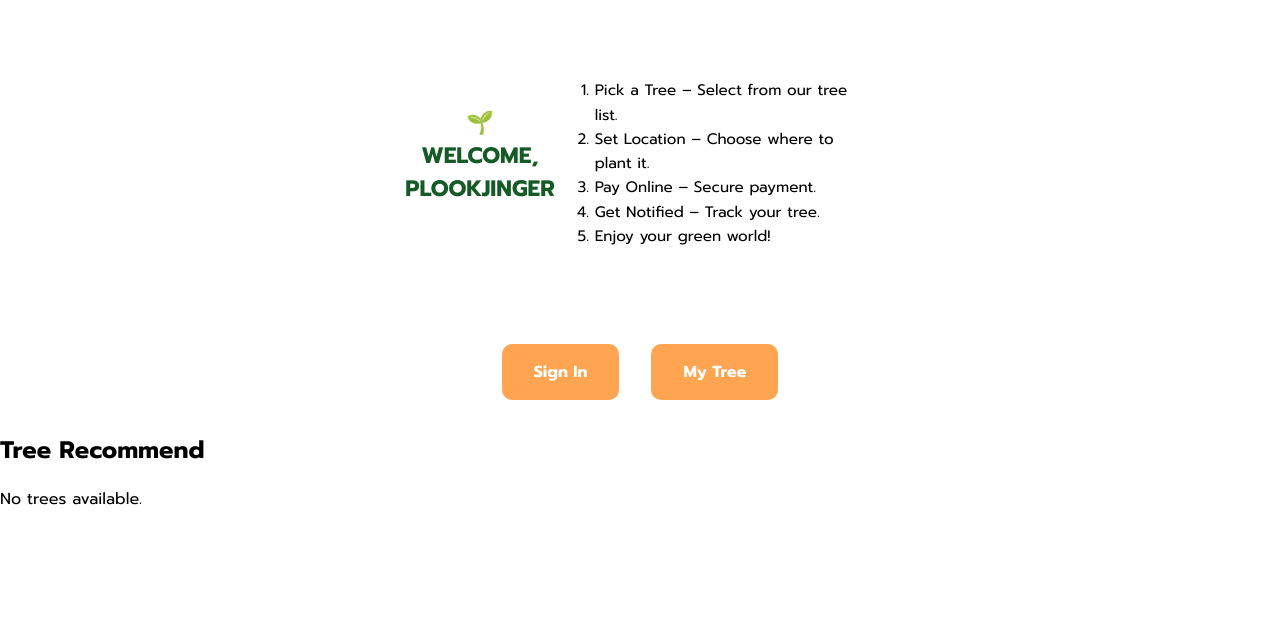
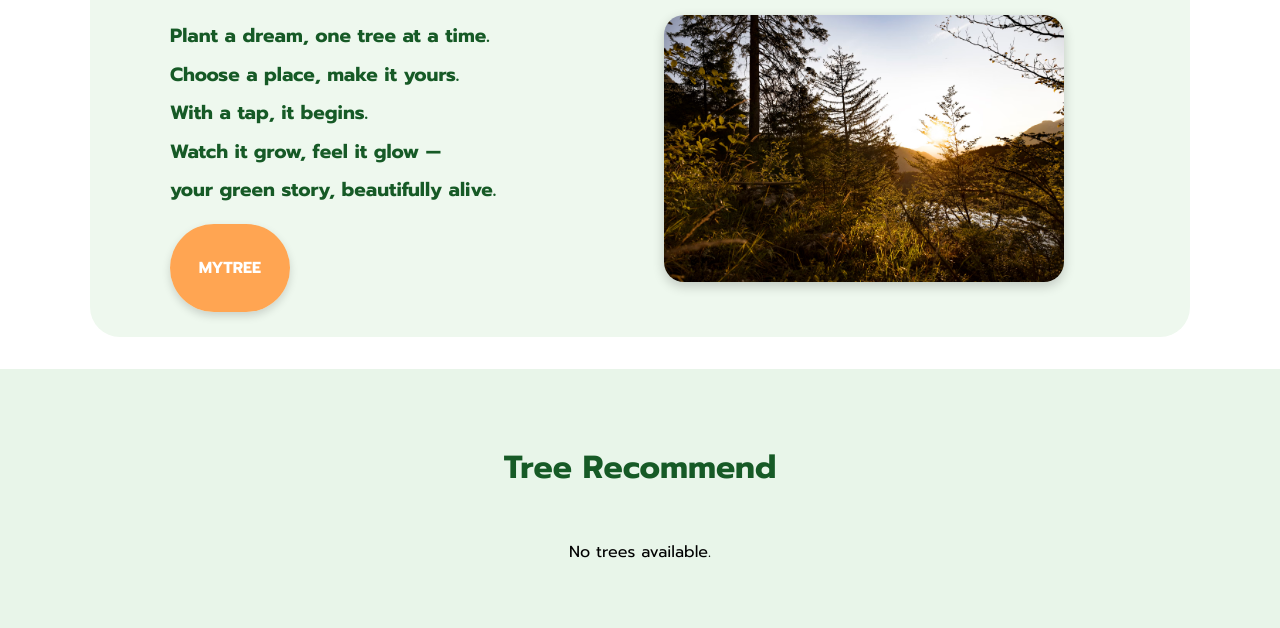
Before and after one commit to Kanokpond-A/dsi202_2025, a Django app: page /home/ in a window 1280 px wide. Shown: the part 401-1029 px from the top of the page. Before the commit the page ends 906 px from the top, so only its background shows below. Run offline with Django 4.2, Linux system fonts and the light colour scheme.

Commit message:
ีupdate

```diff
--- a/myproject/myapp/templates/aboutus.html
+++ b/myproject/myapp/templates/aboutus.html
@@ -149,9 +149,9 @@
   </div>
 
   <div class="footer">
-    <span>📧 hello@reallygreatsite.com</span>
-    <span>📞 +123-456-7890</span>
-    <span>📍 123 Anywhere St., Any City</span>
+    <span>📧 kanokpond.ana@dome.tu.ac.th</span>
+    <span>📞 061-269-8284</span>
+    <span>📍 99 หมู่ที่ 18 ถ. พหลโยธิน ตำบล คลองหนึ่ง อำเภอคลองหลวง ปทุมธานี 12120</span>
   </div>
 
   <!-- PROFILE MENU DROPDOWN -->
--- a/myproject/myapp/templates/home.html
+++ b/myproject/myapp/templates/home.html
@@ -80,14 +80,15 @@
             justify-content: center;
             gap: 2rem;
             flex-wrap: wrap;
+            margin-bottom: -4rem;
         }
 
         .hero-btn {
             background: white;
             color: #165a26;
-            padding: 1rem 1.8rem;
+            padding: 2rem 1.8rem;
             font-weight: bold;
-            border-radius: 20px;
+            border-radius: 50px;
             text-decoration: none;
             font-size: 1rem;
             box-shadow: 0 4px 8px rgba(0, 0, 0, 0.15);
@@ -96,78 +97,51 @@
         /* WELCOME SECTION */
         .welcome-section {
             display: flex;
-            justify-content: center;
+            justify-content: space-between;
             align-items: center;
-            flex-wrap: wrap;
+            padding: 3rem 5rem;
+            background: #eef8ee;
+            border-radius: 30px;
+            margin: 2rem auto;
+            max-width: 1100px;
+            gap: 3rem;
+            margin-top: 3rem;
+        }
+
+        .welcome-steps {
+            flex: 1;
+            font-size: 1.2rem;
+            line-height: 2;
+            font-weight: 600;
+            color: #165a26;
+        }
+
+        .welcome-steps p {
+            margin: 0;
+        }
+
+        .welcome-image {
+            flex: 1;
+        }
+
+        .welcome-image img {
+            width: 100%;
+            max-width: 400px;
+            border-radius: 20px;
+            box-shadow: 0 4px 12px rgba(0, 0, 0, 0.2);
+        }
+
+
+
+        .recommend-section {
+            background-color: #e8f5e9;
             padding: 3rem 2rem;
             text-align: center;
         }
 
-        .welcome-left {
-            font-size: 1.4rem;
+        .recommend-section h2 {
+            font-size: 2rem;
             color: #165a26;
-            font-weight: bold;
-        }
-
-        .welcome-steps {
-            max-width: 320px;
-            font-size: 0.95rem;
-            text-align: left;
-            margin-top: 1rem;
-            line-height: 1.6;
-        }
-
-        .button-section {
-            display: flex;
-            justify-content: center;
-            gap: 2rem;
-            margin: 2rem auto;
-            flex-wrap: wrap;
-        }
-
-        .btn {
-            background-color: #FFA552;
-            color: white;
-            padding: 1rem 2rem;
-            font-weight: bold;
-            font-size: 1rem;
-            border: none;
-            border-radius: 10px;
-            cursor: pointer;
-            text-decoration: none;
-        }
-
-        @media (max-width: 768px) {
-            .hero-content h1 {
-                font-size: 1.2rem;
-            }
-
-            .hero-btn {
-                padding: 0.8rem 1.5rem;
-            }
-
-            .welcome-section {
-                flex-direction: column;
-                text-align: center;
-            }
-
-            .welcome-steps {
-                text-align: center;
-            }
-
-
-            .recommend-section {
-                background-color: #FFA552;
-                padding: 3rem 2rem;
-                border-top-left-radius: 40px;
-                border-top-right-radius: 40px;
-                margin-top: 3rem;
-                text-align: center;
-            }
-
-            .recommend-section h2 {
-                color: #165a26;
-                font-size: 1.8rem;
             margin-bottom: 2rem;
         }
 
@@ -231,7 +205,7 @@
         </div>
 
         <div class="hero-content">
-            <h1>Let's plant trees together for a greener, happier future.</h1>
+            <h1>WELCOME, PLOOKJINGER</h1>
             <div class="hero-buttons">
                 <a href="/trees/" class="hero-btn">TREE & EQUIPMENT</a>
                 <a href="/about/" class="hero-btn">ABOUT US</a>
@@ -240,26 +214,27 @@
     </div>
 
     <!-- WELCOME SECTION -->
+
   <section class="welcome-section">
-        <div class="welcome-left">
-            🌱<br>WELCOME,<br>PLOOKJINGER
+    <div class="welcome-steps">
+      <p>Plant a dream, one tree at a time.<br>
+        Choose a place, make it yours.<br>
+        With a tap, it begins.<br>
+        Watch it grow, feel it glow —<br>
+        your green story, beautifully alive.</p>
+      <br>
+      <a href="/mytree/" class="hero-btn" style="background:#FFA552; color:white;">MYTREE</a>
     </div>
-        <div class="welcome-steps">
-            <ol>
-                <li>Pick a Tree – Select from our tree list.</li>
-                <li>Set Location – Choose where to plant it.</li>
-                <li>Pay Online – Secure payment.</li>
-                <li>Get Notified – Track your tree.</li>
-                <li>Enjoy your green world!</li>
-            </ol>
+    <div class="welcome-image">
+      <img src="/static/images/photo-1612819386413-1ab650e32510.avif" alt="tree and sunrise">
     </div>
   </section>
 
-    <!-- SIGN IN / MY TREE -->
+    <!-- SIGN IN / MY TREE
     <div class="button-section">
         <a href="/login/" class="btn">Sign In</a>
         <a href="/mytree/" class="btn">My Tree</a>
-    </div>
+    </div> -->
 
     <!-- TREE RECOMMEND SECTION -->
     <section class="recommend-section">
--- a/myproject/myapp/templates/tree_list.html
+++ b/myproject/myapp/templates/tree_list.html
@@ -1,7 +1,7 @@
-tree_list.html
+<!-- tree_list.html
 <h1>รายการต้นไม้</h1>
 <ul>
   {% for tree in trees %}
     <li>{{ tree.name }} - ฿{{ tree.price }}</li>
   {% endfor %}
-</ul>
+</ul> -->
```
Also changed, not shown: other parts of myproject/myapp/templates/home.html (+15 -15 lines), myproject/db.sqlite3. Lines whose indentation alone changed are shown as unchanged.
